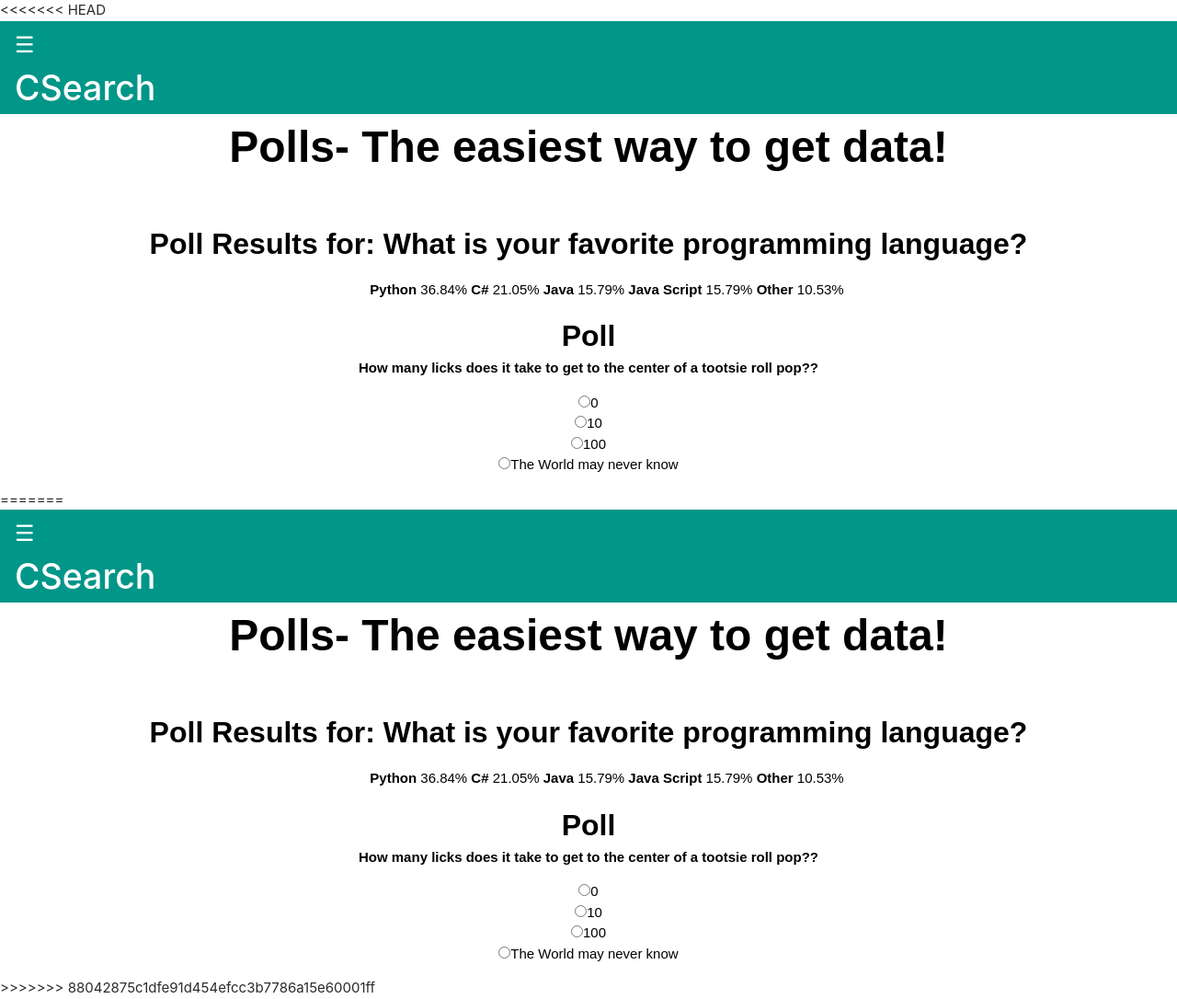
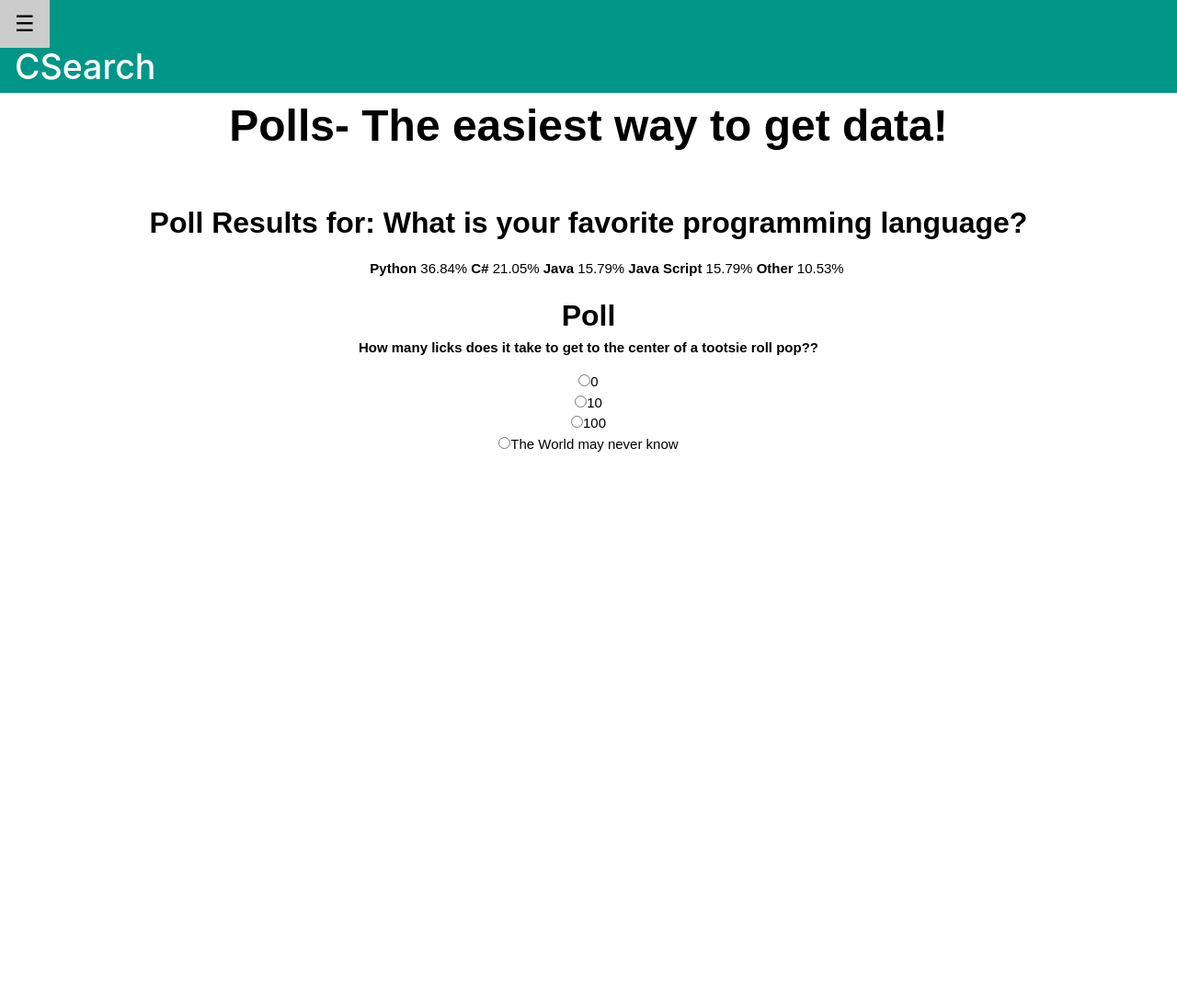
Before and after one commit to AniketPant02/ClinicalResearch, a plain HTML site: page CSearch/www/polls.html in a window 1280 px wide. Shown: the whole page at 92% size. After the commit the page ends 800 px from the top, so only its background shows below. Drawn offline with nearby package versions, Linux system fonts and the light colour scheme.

Commit message:
polls.html
new fix

```diff
--- a/CSearch/www/polls.html
+++ b/CSearch/www/polls.html
@@ -1,4 +1,3 @@
-<<<<<<< HEAD
 <!DOCTYPE html>
 <html>
 <title>CSearch</title>
@@ -77,83 +76,3 @@ function w3_close() {
 </center>
 </body>
 </html>
-=======
-<!DOCTYPE html>
-<html>
-<title>CSearch</title>
-<meta name="viewport" content="width=device-width, initial-scale=1">
-<link rel="stylesheet" href="sidebar.css">
-<link rel="stylesheet" href="https://maxcdn.bootstrapcdn.com/bootstrap/4.0.0-alpha.6/css/bootstrap.min.css" integrity="sha384-rwoIResjU2yc3z8GV/NPeZWAv56rSmLldC3R/AZzGRnGxQQKnKkoFVhFQhNUwEyJ" crossorigin="anonymous">
-<body>
-
-
-
-<div zclass="w3-main" id="main">
-
-<div class="w3-teal">
-  <button class="w3-button w3-teal w3-xlarge" onclick="w3_open()">&#9776;</button>
-  <div class="w3-container">
-    <h1>CSearch</h1>
-  </div>
-</div>
-
-</div>
-
-</div>
-
-<script>
-function w3_open() {
-  document.getElementById("main").style.marginLeft = "25%";
-  document.getElementById("mySidebar").style.width = "25%";
-  document.getElementById("mySidebar").style.display = "block";
-  document.getElementById("openNav").style.display = 'none';
-}
-function w3_close() {
-  document.getElementById("main").style.marginLeft = "0%";
-  document.getElementById("mySidebar").style.display = "none";
-  document.getElementById("openNav").style.display = "inline-block";
-}
-</script>
-<script src="https://maxcdn.bootstrapcdn.com/bootstrap/4.0.0-alpha.6/js/bootstrap.min.js" integrity="sha384-vBWWzlZJ8ea9aCX4pEW3rVHjgjt7zpkNpZk+02D9phzyeVkE+jo0ieGizqPLForn" crossorigin="anonymous"></script>
-</script>
-
-<DIV>
-<center>
-<font face="Arial" color="black">
-<B><Font Size = "8">Polls- The easiest way to get data!</B></Font><P>
-<br>
-<br>
-<B><Font Size = "6">Poll Results for: What is your favorite programming language?</B></Font><P>
-
-<UL>
-
-<B>Python</B> 36.84%
-
-<B>C#</B> 21.05%
-
-<B>Java</B> 15.79%
-
-<B>Java Script</B>  15.79%
-
-<B>Other</B> 10.53%
-</form>
-</div>
-</center>
-<center>
-
-<B><Font Size = "6">Poll</B></Font><P>
-
-<B>How many licks does it take to get to the center of a tootsie roll pop??</B><P>
-
-<INPUT TYPE="radio" NAME="answer" value="1">0<x<10<br>
-<br>
-<INPUT TYPE="radio" NAME="answer" value="2">10<x<100<br>
-<br>
-<INPUT TYPE="radio" NAME="answer" value="3">100<x<1000<br>
-<br>
-<INPUT TYPE="radio" NAME="answer" value="4">The World may never know<br>
-</font>
-</center>
-</body>
-</html>
->>>>>>> 88042875c1dfe91d454efcc3b7786a15e60001ff
```
